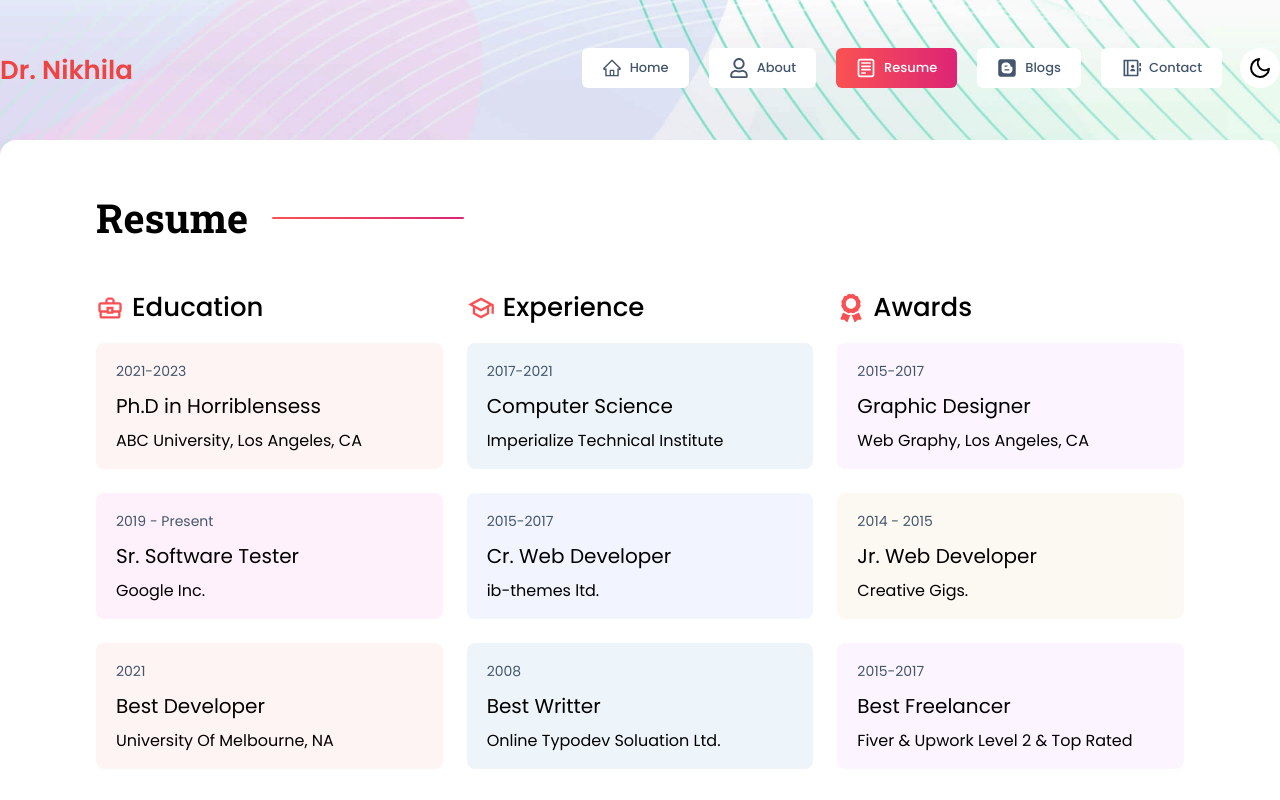
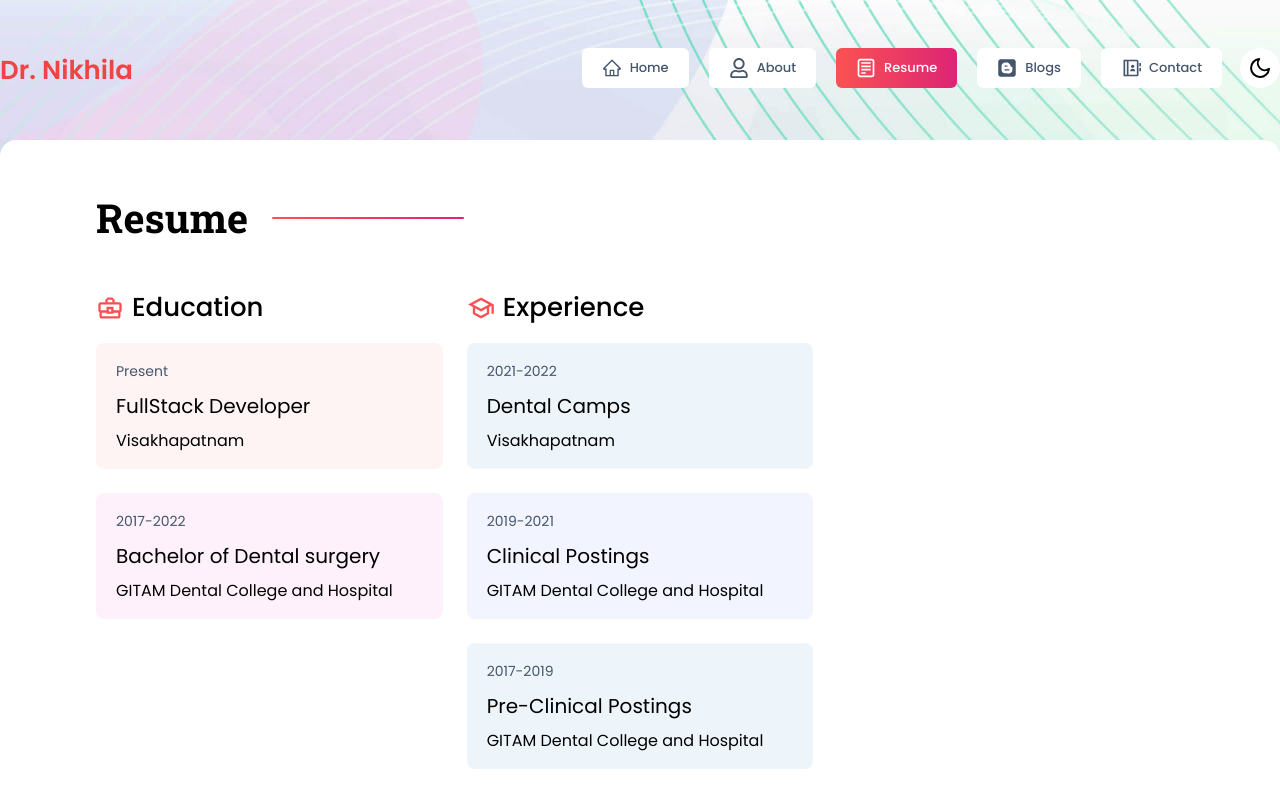
Before and after one commit to nikhila-naidu/portfolio, a Next.js app: page /resume in a window 1280 px wide. Shown: the top 800 px of the page. Built offline with nearby package versions, Linux system fonts and the light colour scheme.

Commit message:
chore: quick update on about page

```diff
--- a/components/about/about1/PersonalInfo.jsx
+++ b/components/about/about1/PersonalInfo.jsx
@@ -3,22 +3,22 @@ import {
   FaMapMarkerAlt,
   FaMobileAlt,
   FaRegCalendarAlt,
-} from "react-icons/fa";
+} from 'react-icons/fa';
 
 const PersonalInfo = () => {
   const personalContent = [
     {
       id: 1,
       icon: <FaMobileAlt />,
-      iconColor: "text-oriange",
-      name: "Phone",
+      iconColor: 'text-oriange',
+      name: 'Phone',
       meta: (
         <>
           <a
-            className="hover:text-[#FA5252] duration-300 transition"
-            href="tel:+1234567890"
+            className='hover:text-[#FA5252] duration-300 transition'
+            href='tel:+1234567890'
           >
-            +123 456 7890
+            9398614418
           </a>
         </>
       ),
@@ -26,23 +26,23 @@ const PersonalInfo = () => {
     {
       id: 2,
       icon: <FaMapMarkerAlt />,
-      iconColor: "text-oriange-lite",
-      name: "Location",
-      meta: <>Hong kong china</>,
+      iconColor: 'text-oriange-lite',
+      name: 'Location',
+      meta: <>visakhapatnam</>,
     },
     {
       id: 3,
       icon: <FaEnvelopeOpenText />,
-      iconColor: "text-green",
-      name: "Email",
+      iconColor: 'text-green',
+      name: 'Email',
       meta: (
         <>
-          {" "}
+          {' '}
           <a
-            className="hover:text-[#FA5252] duration-300 transition"
-            href="mailto:ibthemes21@gmail.com"
+            className='hover:text-[#FA5252] duration-300 transition'
+            href='mailto:ibthemes21@gmail.com'
           >
-            example@mail.com
+            nikhilanaidu.kaparapu@gmail.com
           </a>
         </>
       ),
@@ -50,26 +50,26 @@ const PersonalInfo = () => {
     {
       id: 4,
       icon: <FaRegCalendarAlt />,
-      iconColor: "text-color-50",
-      name: "Birthday",
-      meta: <>May 27, 1990</>,
+      iconColor: 'text-color-50',
+      name: 'Birthday',
+      meta: <>Dec 17, 1998</>,
     },
   ];
 
   return (
     <>
       {personalContent.map((item) => (
-        <div className="flex" key={item.id}>
+        <div className='flex' key={item.id}>
           <span
             className={`${item.iconColor} dark:bg-color-990 shadow-icon mr-2.5 flex items-center justify-center rounded-md text-2xl w-12 text-`}
           >
             {item.icon}
           </span>
-          <div className="space-y-1">
-            <p className="text-xs text-gray-lite dark:text-color-910">
+          <div className='space-y-1'>
+            <p className='text-xs text-gray-lite dark:text-color-910'>
               {item.name}
             </p>
-            <h6 className="font-medium dark:text-white">{item.meta}</h6>
+            <h6 className='font-medium dark:text-white'>{item.meta}</h6>
           </div>
         </div>
       ))}
--- a/components/about/about1/index.jsx
+++ b/components/about/about1/index.jsx
@@ -1,46 +1,48 @@
-import Image from "next/image";
-import PersonalInfo from "./PersonalInfo";
+import Image from 'next/image';
+import PersonalInfo from './PersonalInfo';
 
 const index = () => {
   return (
-    <div className="grid grid-cols-12 md:gap-10 pt-4 md:pt-[40px] items-center">
+    <div className='grid grid-cols-12 md:gap-10 pt-4 md:pt-[40px] items-center'>
       {/* start .col and routePath image left */}
-      <div className="col-span-12 md:col-span-4">
+      <div className='col-span-12 md:col-span-4'>
         {/* personal images for routePath page  */}
         <Image
-          className="w-full md:w-[330px] md:h-[400px] object-cover overflow-hidden rounded-[35px] mb-3 md:mb-0"
-          src="/images/about/about.jpg"
+          className='w-full md:w-[330px] md:h-[400px] object-cover overflow-hidden rounded-[35px] mb-3 md:mb-0'
+          src='/images/about/about.jpg'
           width={300}
           height={400}
-          alt="routePath"
+          alt='routePath'
         />
       </div>
       {/* End .col and routePath image left */}
 
       {/* Start about right content */}
-      <div className="col-span-12 md:col-span-8 space-y-2.5">
-        <div className=" md:mr-12 xl:mr-16">
-          <h3 className="text-4xl font-medium dark:text-white mb-2.5 ">
+      <div className='col-span-12 md:col-span-8 space-y-2.5'>
+        <div className=' md:mr-12 xl:mr-16'>
+          <h3 className='text-4xl font-medium dark:text-white mb-2.5 '>
             Who am i?
           </h3>
-          <p className="text-gray-lite  dark:text-color-910 leading-7">
-            I&apos;m Creative Director and UI/UX Designer from Sydney,
-            Australia, working in web development and print media. I enjoy
-            turning complex problems into simple, beautiful and intuitive
-            designs.
+          <p className='text-gray-lite  dark:text-color-910 leading-7'>
+            I&apos;m a doctor who graduated from GITAM University,
+            Visakhapatnam. During my Internship, I started learning about web
+            development basics and quickly grasped a grip on technologies like
+            HTML, CSS, and Javascript. This knowledge enabled me to create my
+            projects using technologies like MERN Stack, React and NextJs, and I
+            became a FullStack Developer.
           </p>
-          <p className="text-gray-lite leading-7 mt-2.5 dark:text-color-910">
-            My aim is to bring across your message and identity in the most
-            creative way. I created web design for many famous brand companies.
+          <p className='text-gray-lite leading-7 mt-2.5 dark:text-color-910'>
+            {/* My aim is to bring across your message and identity in the most
+            creative way. I created web design for many famous brand companies. */}
           </p>
         </div>
 
         {/* personal information */}
         <div>
-          <h3 className="text-4xl font-medium my-5 dark:text-white">
+          <h3 className='text-4xl font-medium my-5 dark:text-white'>
             Personal Info
           </h3>
-          <div className=" grid grid-cols-1 sm:grid-cols-2 gap-6">
+          <div className=' grid grid-cols-1 sm:grid-cols-2 gap-6'>
             <PersonalInfo />
           </div>
         </div>
--- a/data/resumeData.js
+++ b/data/resumeData.js
@@ -1,95 +1,95 @@
-import { MdOutlineBusinessCenter, MdOutlineSchool } from "react-icons/md";
-import { FaAward } from "react-icons/fa";
+import { MdOutlineBusinessCenter, MdOutlineSchool } from 'react-icons/md';
+import { FaAward } from 'react-icons/fa';
 
 module.exports = [
   {
     id: 1,
-    title: "Education",
+    title: 'Education',
     icon: <MdOutlineBusinessCenter />,
     items: [
       {
         id: 1,
-        date: "2021-2023",
-        title: "Ph.D in Horriblensess ",
-        place: "ABC University, Los Angeles, CA",
-        bg: "#FFF4F4",
+        date: 'Present',
+        title: 'FullStack Developer',
+        place: 'Visakhapatnam',
+        bg: '#FFF4F4',
       },
 
       {
         id: 2,
-        date: "2019 - Present",
-        title: "Sr. Software Tester",
-        place: "Google Inc.",
-        bg: "#FFF1FB",
+        date: '2017-2022',
+        title: 'Bachelor of Dental surgery',
+        place: 'GITAM Dental College and Hospital',
+        bg: '#FFF1FB',
+      },
+
+      // {
+      //   id: 3,
+      //   date: '2021',
+      //   title: 'Best Developer ',
+      //   place: 'University Of Melbourne, NA',
+      //   bg: '#FFF4F4',
+      // },
+    ],
+  },
+  {
+    id: 2,
+    title: 'Experience',
+    icon: <MdOutlineSchool />,
+    items: [
+      {
+        id: 1,
+        date: '2021-2022',
+        title: 'Dental Camps',
+        place: 'Visakhapatnam',
+        bg: '#EEF5FA',
+      },
+
+      {
+        id: 2,
+        date: '2019-2021',
+        title: 'Clinical Postings ',
+        place: 'GITAM Dental College and Hospital',
+        bg: '#F2F4FF',
       },
 
       {
         id: 3,
-        date: "2021",
-        title: "Best Developer ",
-        place: "University Of Melbourne, NA",
-        bg: "#FFF4F4",
+        date: '2017-2019',
+        title: 'Pre-Clinical Postings',
+        place: 'GITAM Dental College and Hospital',
+        bg: '#EEF5FA',
       },
     ],
   },
-  {
-    id: 2,
-    title: "Experience",
-    icon: <MdOutlineSchool />,
-    items: [
-      {
-        id: 1,
-        date: "2017-2021",
-        title: "Computer Science",
-        place: "Imperialize Technical Institute",
-        bg: "#EEF5FA",
-      },
+  // {
+  //   id: 3,
+  //   title: 'Awards',
+  //   icon: <FaAward />,
+  //   items: [
+  //     {
+  //       id: 1,
+  //       date: '2015-2017',
+  //       title: '  Graphic Designer',
+  //       place: 'Web Graphy, Los Angeles, CA',
+  //       bg: '#FCF4FF',
+  //     },
 
-      {
-        id: 2,
-        date: "2015-2017",
-        title: "Cr. Web Developer",
-        place: "ib-themes ltd.",
-        bg: "#F2F4FF",
-      },
+  //     {
+  //       id: 2,
+  //       date: '2014 - 2015',
+  //       title: 'Jr. Web Developer',
+  //       place: 'Creative Gigs.',
+  //       bg: '#FCF9F2',
+  //     },
 
-      {
-        id: 3,
-        date: "2008",
-        title: "Best Writter",
-        place: "Online Typodev Soluation Ltd.",
-        bg: "#EEF5FA",
-      },
-    ],
-  },
-  {
-    id: 3,
-    title: "Awards",
-    icon: <FaAward />,
-    items: [
-      {
-        id: 1,
-        date: "2015-2017",
-        title: "  Graphic Designer",
-        place: "Web Graphy, Los Angeles, CA",
-        bg: "#FCF4FF",
-      },
-
-      {
-        id: 2,
-        date: "2014 - 2015",
-        title: "Jr. Web Developer",
-        place: "Creative Gigs.",
-        bg: "#FCF9F2",
-      },
-
-      {
-        id: 3,
-        date: "2015-2017",
-        title: "Best Freelancer",
-        place: "Fiver & Upwork Level 2 & Top Rated",
-        bg: "#FCF4FF",
-      },
-    ],
-  },
+  //     {
+  //       id: 3,
+  //       date: '2015-2017',
+  //       title: 'Best Freelancer',
+  //       place: 'Fiver & Upwork Level 2 & Top Rated',
+  //       bg: '#FCF4FF',
+  //     },
+  //   ],
+  // },
 ];
--- a/pages/about.js
+++ b/pages/about.js
@@ -1,25 +1,25 @@
-import dynamic from "next/dynamic";
-import Header from "../components/header/Header";
-import About1 from "../components/about/about1";
-import Service from "../components/service/Service";
-import Brand from "../components/brand/Brand";
-import Footer from "../components/footer/Footer";
-import Seo from "../components/seo/Seo";
+import dynamic from 'next/dynamic';
+import Header from '../components/header/Header';
+import About1 from '../components/about/about1';
+import Service from '../components/service/Service';
+import Brand from '../components/brand/Brand';
+import Footer from '../components/footer/Footer';
+import Seo from '../components/seo/Seo';
 
 const index = () => {
   return (
-    <div className="bg-homeBg min-h-screen dark:bg-homeBg-dark bg-no-repeat bg-center bg-cover bg-fixed  md:pb-16 w-full">
-      <Seo pageTitle="About" />
+    <div className='bg-homeBg min-h-screen dark:bg-homeBg-dark bg-no-repeat bg-center bg-cover bg-fixed  md:pb-16 w-full'>
+      <Seo pageTitle='About' />
       {/* End Head for Seo */}
 
       <Header />
       {/* End  Header */}
 
-      <div className="container lg:rounded-2xl bg-white dark:bg-[#111111]  px-4 sm:px-5 md:px-10 lg:px-20">
-        <div data-aos="fade">
+      <div className='container lg:rounded-2xl bg-white dark:bg-[#111111]  px-4 sm:px-5 md:px-10 lg:px-20'>
+        <div data-aos='fade'>
           {/* Start top about info */}
-          <div className="py-12">
-            <h2 className="after-effect after:left-52 mt-12 lg:mt-0 ">
+          <div className='py-12'>
+            <h2 className='after-effect after:left-52 mt-12 lg:mt-0 '>
               About Me
             </h2>
             {/* Page Title */}
@@ -28,11 +28,11 @@ const index = () => {
           {/* End top about info */}
 
           {/* Start about service info */}
-          <div className="pb-12 ">
-            <h3 className="text-[35px] dark:text-white font-medium pb-5">
+          <div className='pb-12 '>
+            <h3 className='text-[35px] dark:text-white font-medium pb-5'>
               What I do!
             </h3>
-            <div className="grid gap-8 grid-cols-1 md:grid-cols-2 xl:grid-cols-3 ">
+            <div className='grid gap-8 grid-cols-1 md:grid-cols-2 xl:grid-cols-3 '>
               {/* Experience information  */}
 
               <Service />
@@ -41,12 +41,12 @@ const index = () => {
           {/* End about service info */}
 
           {/* Start Client Slider */}
-          <div className="bg-[#F8FBFB] dark:bg-[#0D0D0D] max-w-full h-auto   py-10 rounded-xl">
+          {/* <div className="bg-[#F8FBFB] dark:bg-[#0D0D0D] max-w-full h-auto   py-10 rounded-xl">
             <h3 className="text-center dark:text-white text-6xl mb-3 font-semibold ">
               Clients
             </h3>
             <Brand />
-          </div>
+          </div> */}
           {/* End Client Slider */}
 
           {/* Start Common Footer  */}
```
Also changed, not shown: data/addressData.js (+27 -33 lines), data/serviceData.js (+36 -36 lines).
